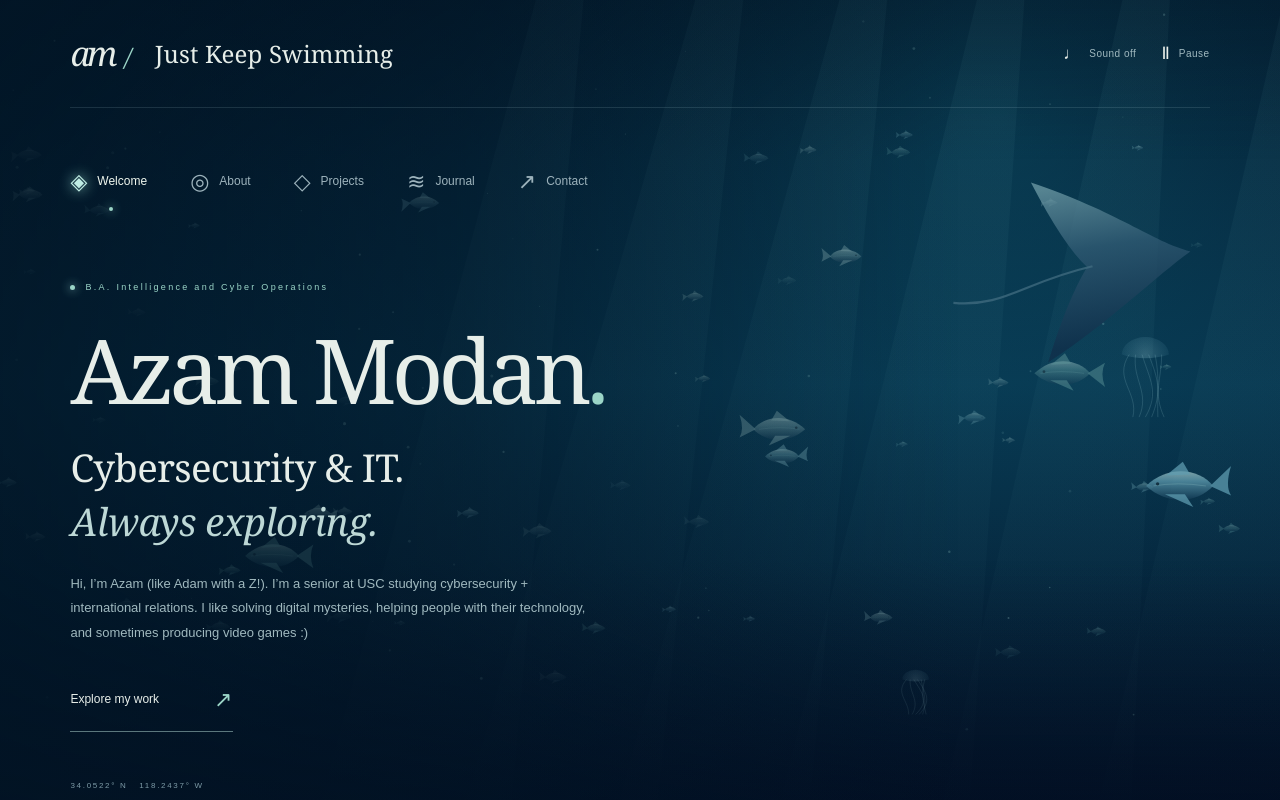
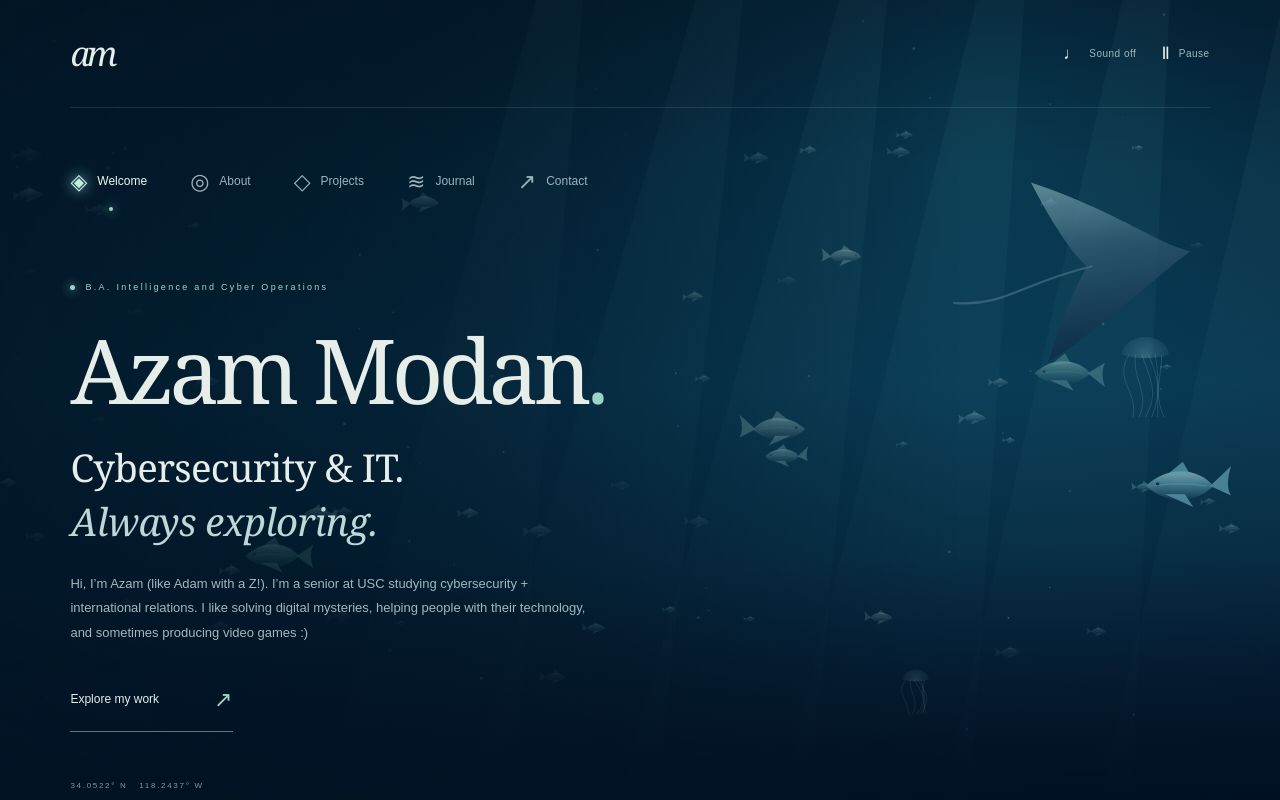
Before and after one commit to azammodan/azam-portfolio-website, a Next.js app: page / in a window 1280 px wide. Shown: the top 800 px of the page. Built offline with nearby package versions, Linux system fonts and the light colour scheme.

Commit message:
Simplify header to am wordmark

```diff
--- a/src/app/page.tsx
+++ b/src/app/page.tsx
@@ -61,7 +61,7 @@ export default function Home() {
     <audio ref={music} src="/audio/vaporware.mp3" loop preload="none" onError={() => {soundWanted.current = false; setSound(false); setMusicError(true)}} />
     <Aquarium moving={motion} scene={active} />
     <div className="vignette" />
-    <header><a className="wordmark" href="#" onClick={e => {e.preventDefault(); select(0)}}>am<span> / </span></a><span className="header-note">Just Keep Swimming</span><div className="controls">
+    <header><a className="wordmark" href="#" onClick={e => {e.preventDefault(); select(0)}}>am</a><div className="controls">
       <button aria-pressed={sound} onClick={toggleSound} title="Toggle background music and menu sounds"><span aria-hidden="true">{sound ? '♫' : '♩'}</span><span>Sound {sound ? 'on' : 'off'}</span></button>
       <button aria-pressed={!motion} onClick={() => setMotion(!motion)}>{motion ? 'Ⅱ' : '▷'}<span>{motion ? 'Pause' : 'Play'}</span></button>
     </div></header>
```
